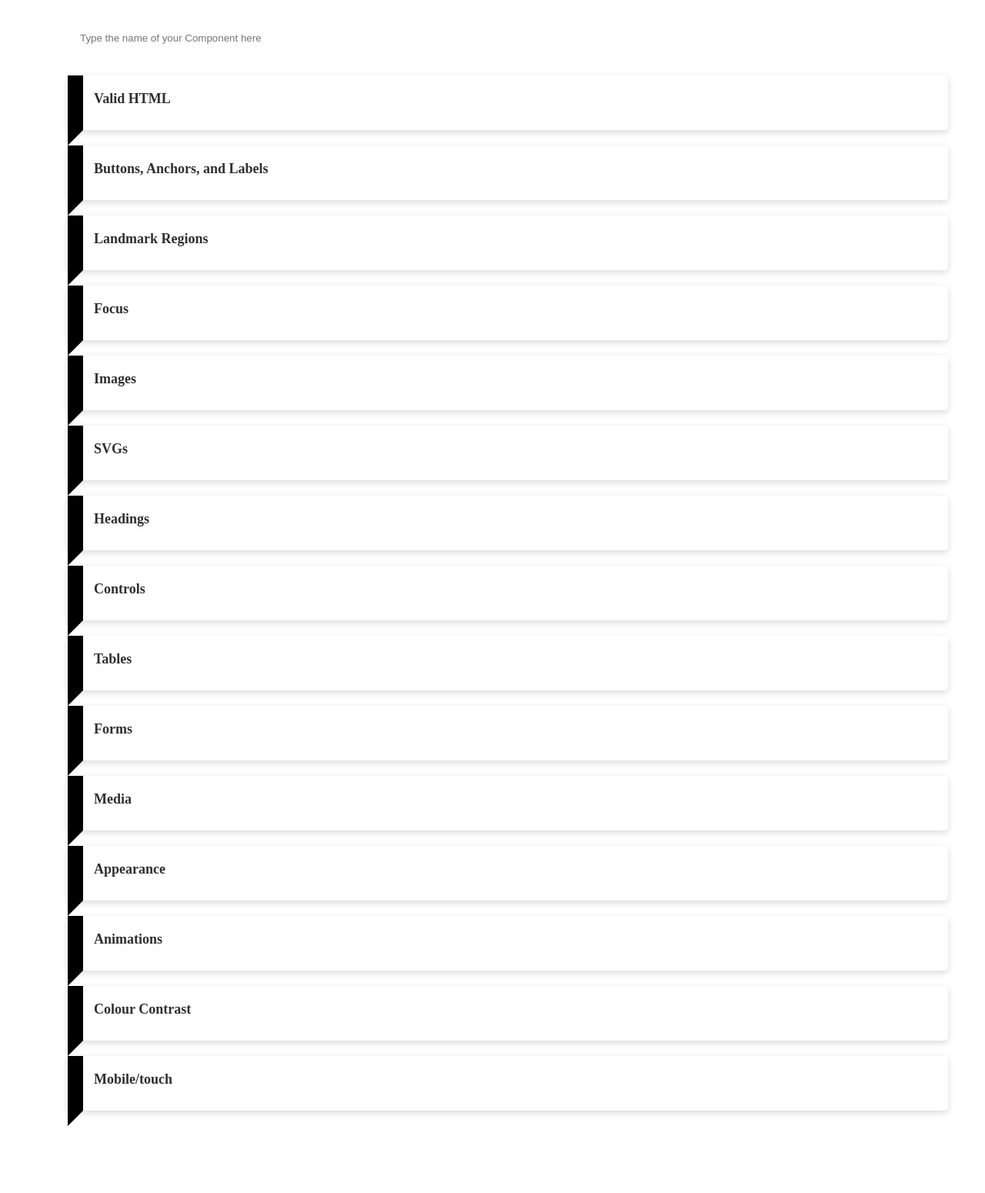
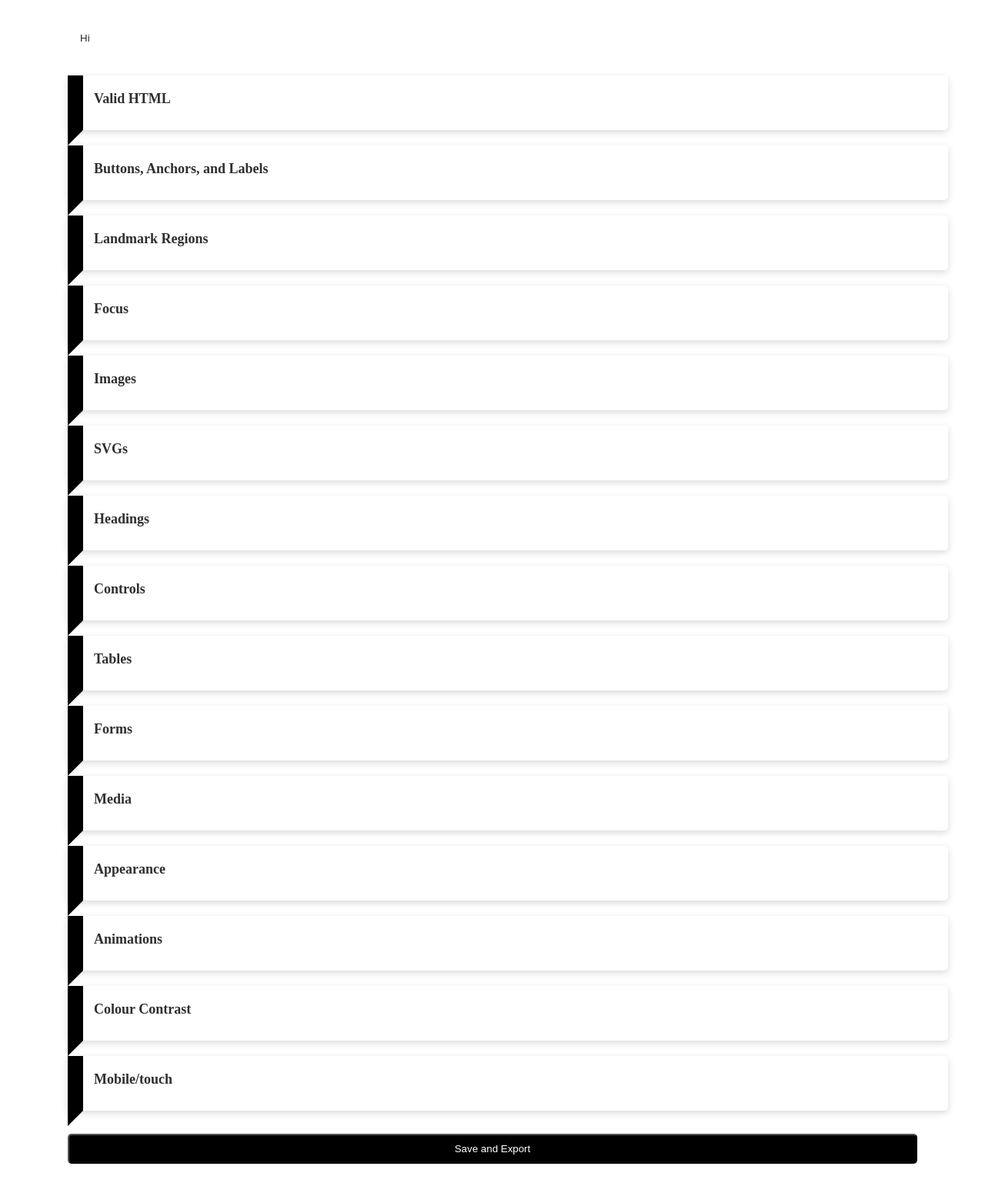
Before and after one commit to MLY93/accessibility-audit-app, a Gatsby site: page /audit in a window 1280 px wide. Shown: the part 150-1700 px from the top of the page at 77% size. Built offline with nearby package versions, Linux system fonts and the light colour scheme; Gatsby itself is replaced by a stand-in of ours.

Commit message:
implement global state management using context and hooks

```diff
--- a/gatsby-browser.js
+++ b/gatsby-browser.js
@@ -4,4 +4,35 @@
  * See: https://www.gatsbyjs.org/docs/browser-apis/
  */
 
-// You can delete this file if you're not using it
+import React from "react";
+
+import { StateProvider } from "./src/context/StateContext";
+
+export const wrapRootElement = ({ element }) => {
+  const initialState = {
+    name: "Hi",
+    questions: {}
+  };
+
+  const reducer = (state, action) => {
+    switch (action.type) {
+      case "updateQuestions":
+        return {
+          ...state,
+          questions: action.newData
+        };
+      case "updateName":
+        return {
+          ...state,
+          name: action.newData
+        };
+      default:
+        return state;
+    }
+  };
+  return (
+    <StateProvider initialState={initialState} reducer={reducer}>
+      {element}
+    </StateProvider>
+  );
+};
--- a/package.json
+++ b/package.json
@@ -5,6 +5,7 @@
   "version": "0.1.0",
   "author": "Kyle Mathews <mathews.kyle@gmail.com>",
   "dependencies": {
+    "file-saver": "^2.0.2",
     "gatsby": "^2.13.39",
     "gatsby-image": "^2.2.6",
     "gatsby-plugin-manifest": "^2.2.4",
--- a/src/components/ExpansionCard.js
+++ b/src/components/ExpansionCard.js
@@ -60,9 +60,20 @@ const CheckboxLabel = styled.label`
 
 const ExpansionCard = props => {
   const [showMore, setShowMore] = useState(false);
+  const accessibileClick = event => {
+    if (event.keyCode === 13) {
+      setShowMore(!showMore);
+    }
+    return;
+  };
 
   return (
-    <Panel scale={props.scale}>
+    <Panel
+      tabIndex="0"
+      role="button"
+      scale={props.scale}
+      onKeyDown={event => accessibileClick(event)}
+    >
       <Required showMore={showMore} />
       <CategoryHeader onClick={() => setShowMore(!showMore)}>
         <Heading>{props.heading}</Heading>
--- /dev/null
+++ b/src/components/ExportAudit.js
@@ -0,0 +1,32 @@
+import React from "react";
+import styled from "styled-components";
+
+import { saveAs } from "file-saver";
+import { useStateValue } from "../context/StateContext";
+
+const ExportButton = styled.button`
+  background: #000;
+  width: 100%;
+  color: #fff;
+  margin-top: 30px;
+  padding: 10px;
+  border-radius: 5px;
+  cursor: pointer;
+`;
+
+const Export = props => {
+  const [{ name }] = useStateValue();
+  const [{ questions }] = useStateValue();
+  const fileName = name || "unnamed";
+
+  function download() {
+    const file = new File([JSON.stringify(questions)], fileName, {
+      type: "application/json"
+    });
+    saveAs(file);
+  }
+
+  return <ExportButton onClick={download}>Save and Export</ExportButton>;
+};
+
+export default Export;
--- a/src/components/RadioGroup.js
+++ b/src/components/RadioGroup.js
@@ -1,6 +1,7 @@
 import React from "react";
 import Checkbox from "./Checkbox";
 import styled from "styled-components";
+import { useStateValue } from "../context/StateContext.js";
 
 const CheckListItem = styled.label`
   display: flex;
@@ -18,11 +19,15 @@ const RadioGroupContainer = styled.div`
 `;
 
 const RadioGroup = props => {
+  const [{ questions }, dispatch] = useStateValue();
   const questionKey = `key-${props.section}-${props.question}`;
-  const isSelected = props.globalState.questions[questionKey];
+  const isSelected = questions[questionKey];
 
   const updateQuestion = value => {
-    props.setQuestions(questionKey, value);
+    dispatch({
+      type: "updateQuestions",
+      newData: { ...questions, [questionKey]: value }
+    });
   };
 
   return (
--- a/src/components/TextInput.js
+++ b/src/components/TextInput.js
@@ -1,5 +1,6 @@
 import React, { useState, useEffect } from "react";
 import styled from "styled-components";
+import { useStateValue } from "../context/StateContext";
 
 const Field = styled.div`
   width: 100%;
@@ -68,36 +69,25 @@ const Label = styled.label`
   }
 `;
 
-const TextInput = ({ value, lock, active, id }) => {
-  const [focus, setFocus] = useState(false);
-  const [text, setText] = useState(
-    localStorage.getItem("nameOfComponent") || ""
-  );
+const TextInput = ({ id }) => {
+  const [{ name }, dispatch] = useStateValue();
 
-  useEffect(() => {
-    localStorage.setItem("nameOfComponent", text);
-  }, [text]);
+  const updateName = value => {
+    dispatch({
+      type: "updateName",
+      newData: value
+    });
+  };
 
-  const fieldClassName = `field ${(lock ? active : active || value) &&
-    "active"} ${lock && !active && "locked"}`;
   const label = "Type the name of your Component here";
   return (
-    <Field
-      className={fieldClassName}
-      value=""
-      onFocus={() => setFocus(true)}
-      error=""
-      label={label}
-    >
+    <Field value="" error="" label={label}>
       <Input
         id={id}
-        value={text}
+        value={name}
         placeholder={label}
-        onFocus={() => !lock && setFocus(true)}
-        onBlur={() => !lock && setFocus(false)}
-        focus={focus}
         type="text"
-        onChange={event => setText(event.target.value)}
+        onChange={event => updateName(event.target.value)}
       />
       <Label htmlFor={1}>{label}</Label>
     </Field>
--- /dev/null
+++ b/src/context/StateContext.js
@@ -0,0 +1,11 @@
+import React, { createContext, useContext, useReducer } from "react";
+
+export const StateContext = createContext();
+
+export const StateProvider = ({ reducer, initialState, children }) => (
+  <StateContext.Provider value={useReducer(reducer, initialState)}>
+    {children}
+  </StateContext.Provider>
+);
+
+export const useStateValue = () => useContext(StateContext);
--- a/src/pages/audit.js
+++ b/src/pages/audit.js
@@ -5,7 +5,7 @@ import ExpansionCard from "../components/ExpansionCard";
 import sectionsArray from "../Arrays/sectionsArray";
 import TextInput from "../components/TextInput";
 import { Motion, spring } from "react-motion";
-import { UserProvider } from "../GlobalState";
+import Export from "../components/ExportAudit";
 
 const Page = styled.div`
   display: flex;
@@ -28,16 +28,8 @@ const PanelContainer = styled.div`
   flex-direction: column;
 `;
 
-const auditPage = props => {
-  // const initialState = {
-  //   data: {}
-  // };
-
-  // const [{ data }, dispatch] = useStateValue();
-  // console.log("data", StateContext);
-
-  return (
-    <UserProvider>
+const auditPage = () => (
+  <>
     <SEO title="audit" />
     <Page>
       <PanelContainer>
@@ -52,6 +44,8 @@ const auditPage = props => {
             >
               {interpolatedStyle => (
                 <ExpansionCard
+                  tabIndex="0"
+                  role="button"
                   section={i}
                   scale={interpolatedStyle.scale}
                   heading={item.heading}
@@ -62,10 +56,10 @@ const auditPage = props => {
             </Motion>
           );
         })}
+        <Export />
       </PanelContainer>
     </Page>
-    </UserProvider>
+  </>
 );
-};
 
 export default auditPage;
```
Also changed, not shown: 1 other file. Lines whose indentation alone changed are shown as unchanged.
